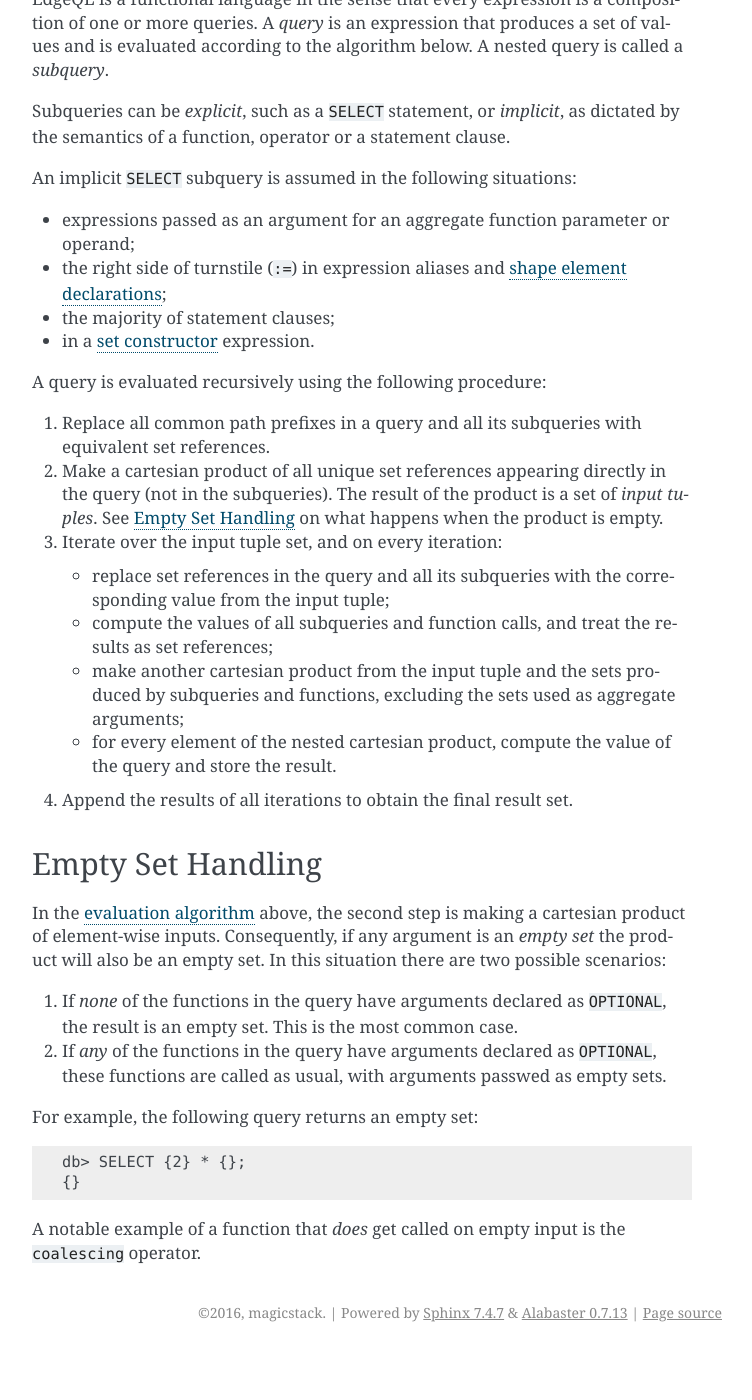
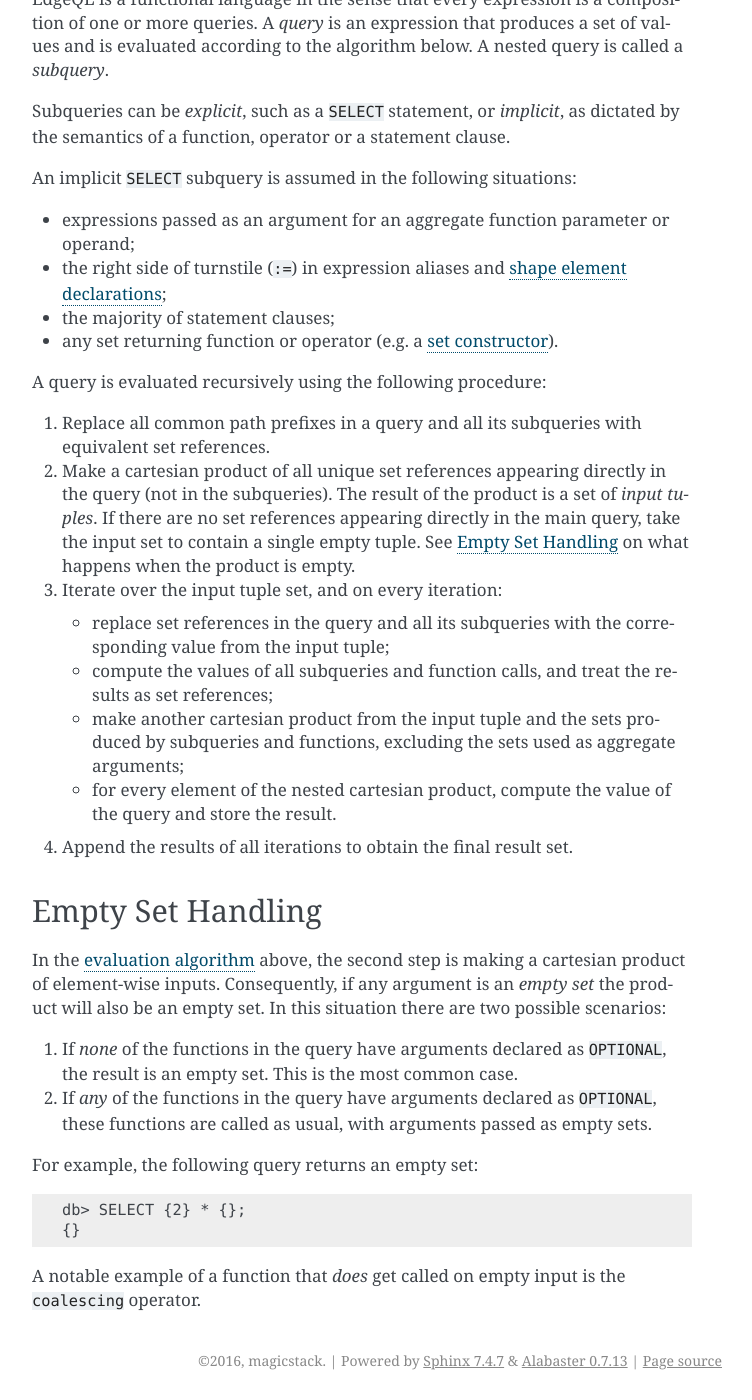
Before and after one commit to fmoor/edgedb-docs, a Sphinx documentation site: the page built from doc/edgeql/overview.rst, in a window 1280 px wide and 1400 px high, scrolled down 2366 px. Shown: the whole window, without its empty margins (388-1140 px from the left). Built offline with Sphinx 7.4.7, drawn with Linux system fonts in a browser that asks for light colours; cross-references to code outside the pages are shown as plain code; before the commit the page ends 3718 px from its top, so only the background shows below that.

Commit message:
A few documentaiton fixes.

```diff
--- a/doc/datamodel/objects.rst
+++ b/doc/datamodel/objects.rst
@@ -31,7 +31,7 @@ types in EdgeDB extend ``std::Object`` directly or indirectly.
 
     .. code-block:: eschema
 
-        type Object:
+        abstract type Object:
             # Universally unique object identifier
             required readonly property id -> std::uuid
 
--- a/doc/datamodel/props.rst
+++ b/doc/datamodel/props.rst
@@ -5,7 +5,7 @@ Properties
 ==========
 
 :ref:`Object types <ref_datamodel_object_types>` and
-:ref:`links <ref_datamodel_links>` contain *properties*: a name-value
+:ref:`links <ref_datamodel_links>` can contain *properties*: a name-value
 collection of primitive data associated with the given object or link
 instance.
 
--- a/doc/edgeql/overview.rst
+++ b/doc/edgeql/overview.rst
@@ -159,7 +159,8 @@ An implicit ``SELECT`` subquery is assumed in the following situations:
 
 - the majority of statement clauses;
 
-- in a :ref:`set constructor <ref_eql_expr_index_set_ctor>` expression.
+- any set returning function or operator (e.g. a :ref:`set constructor
+  <ref_eql_expr_index_set_ctor>`).
 
 .. _ref_eql_fundamentals_eval_algo:
 
@@ -169,9 +170,11 @@ A query is evaluated recursively using the following procedure:
    with equivalent set references.
 
 2. Make a cartesian product of all unique set references appearing
-   directly in the query (not in the subqueries).
-   The result of the product is a set of *input tuples*.
-   See :ref:`ref_eql_emptyset` on what happens when the product is empty.
+   directly in the query (not in the subqueries). The result of the
+   product is a set of *input tuples*. If there are no set references
+   appearing directly in the main query, take the input set to contain
+   a single empty tuple. See :ref:`ref_eql_emptyset` on what happens
+   when the product is empty.
 
 3. Iterate over the input tuple set, and on every iteration:
 
@@ -206,7 +209,7 @@ empty set.  In this situation there are two possible scenarios:
 
 2. If *any* of the functions in the query have arguments declared as
    ``OPTIONAL``, these functions are called as usual, with arguments
-   passwed as empty sets.
+   passed as empty sets.
 
 For example, the following query returns an empty set:
 
```
